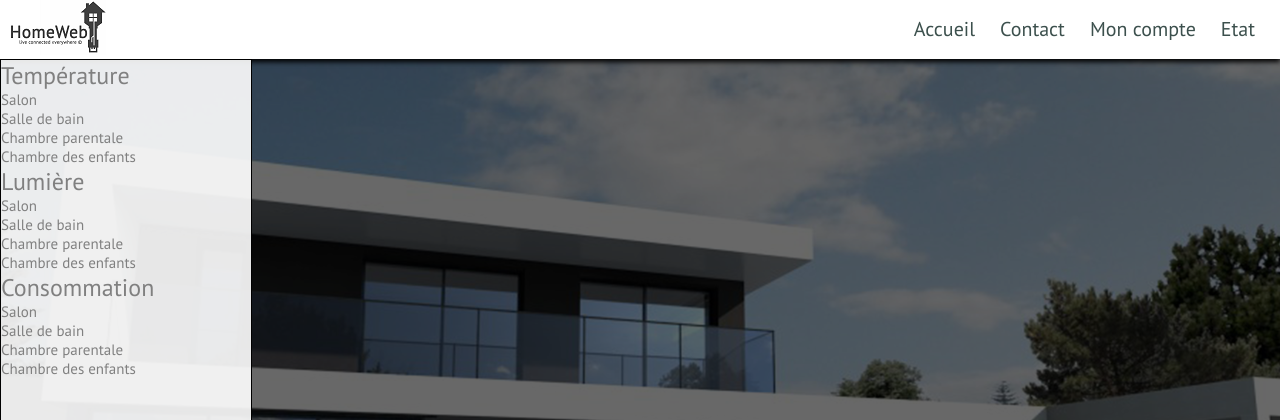
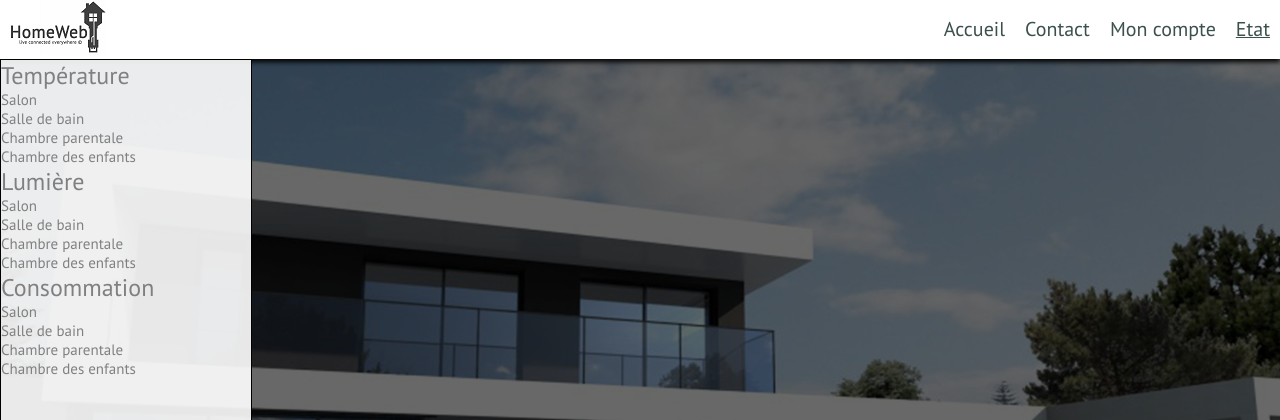
Before and after one commit to homeweborg/APP-Homeweb, a PHP site: page /etat.html in a window 1280 px wide. Shown: the top 420 px of the page. Run offline with PHP 8.4, Linux system fonts and the light colour scheme.

Commit message:
titres soulignés

```diff
--- a/accueil.html
+++ b/accueil.html
@@ -14,7 +14,7 @@
                 </div>
                 <nav>
                     <ul>
-                        <li><a href="accueil.html">Accueil</a></li>
+                        <div id="actuel"><li><a href="accueil.html">Accueil</a></li></div>
                         <li><a href="contact.html">Contact</a></li>
                         <li><a href="moncompte.html">Mon compte</a></li>
                         <li><a href="etat.html">Etat</a></li>
--- a/contact.html
+++ b/contact.html
@@ -15,7 +15,7 @@
                 <nav>
                     <ul>
                         <li><a href="accueil.html">Accueil</a></li>
-                        <li><a href="contact.html">Contact</a></li>
+                        <div id="actuel"><li><a href="contact.html">Contact</a></li></div>
                         <li><a href="moncompte.html">Mon compte</a></li>
                         <li><a href="etat.html">Etat</a></li>
                     </ul>
--- a/etat.html
+++ b/etat.html
@@ -17,7 +17,7 @@
                         <li><a href="accueil.html">Accueil</a></li>
                         <li><a href="contact.html">Contact</a></li>
                         <li><a href="moncompte.html">Mon compte</a></li>
-                        <li><a href="etat.html">Etat</a></li>
+                        <div id="actuel"><li><a href="etat.html">Etat</a></li></div>
                     </ul>
                 </nav>
             </header>
--- a/main.css
+++ b/main.css
@@ -36,8 +36,8 @@ nav ul
 
 nav li
 { /*Appliquer le CSS à la partie li */
-    margin-right: 25px;
-    position: center;
+    padding-left:10px;
+    padding-right:10px;
 }
 
 header
@@ -46,6 +46,13 @@ header
     justify-content: space-between;
     background-color: white;
     box-shadow: 0px 3px 5px black;
+}
+
+
+#actuel
+{
+    text-decoration: underline;
+
 }
 
 
--- a/moncompte.html
+++ b/moncompte.html
@@ -16,7 +16,7 @@
                     <ul>
                         <li><a href="accueil.html">Accueil</a></li>
                         <li><a href="contact.html">Contact</a></li>
-                        <li><a href="moncompte.html">Mon compte</a></li>
+                        <div id="actuel"><li><a href="moncompte.html">Mon compte</a></li></div>
                         <li><a href="etat.html">Etat</a></li>
                     </ul>
                 </nav>
```
